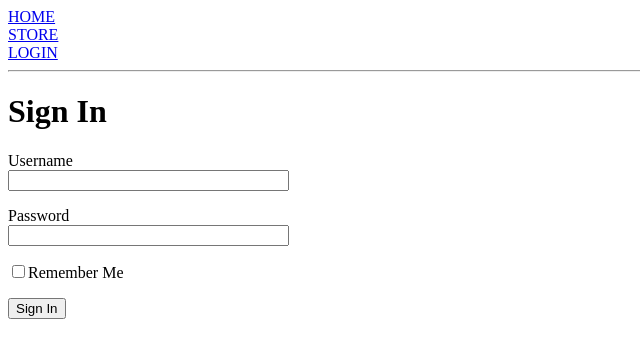
After one commit to bstanton773/FlaskProject, a Flask app: page /login in a window 1280 px wide. The commit adds this page. Shown: the top 358 px of the page, without its empty margins (0-640 px from the left). Run offline with Flask 2, Linux system fonts and the light colour scheme.

Commit message:
Adding Form

```diff
--- /dev/null
+++ b/forms.py
@@ -0,0 +1,11 @@
+from flask_wtf import FlaskForm
+
+from wtforms import StringField, PasswordField, BooleanField, SubmitField
+from wtforms.validators import DataRequired
+
+
+class LoginForm(FlaskForm):
+    username = StringField('Username', validators=[DataRequired()])
+    password = PasswordField('Password', validators=[DataRequired()])
+    remember_me = BooleanField('Remember Me')
+    submit = SubmitField('Sign In')
--- a/hello.py
+++ b/hello.py
@@ -1,6 +1,9 @@
 from flask import Flask, render_template
 
+from forms import LoginForm
+
 app = Flask(__name__)
+app.config['SECRET_KEY'] = 'only-brian-knows'
 
 @app.route('/')
 @app.route('/index')
@@ -44,4 +47,8 @@ def store():
     ]
     return render_template('store.html', items=items, title='A title 2')
 
+@app.route('/login', methods = ['GET', 'POST'])
+def login():
+    form = LoginForm()
+    return render_template('login.html', title="Sign In", form=form)
 app.run()
--- a/templates/base.html
+++ b/templates/base.html
@@ -11,6 +11,7 @@
     <body>
         <div><a href = "/index">HOME</a></div>
         <div><a href = "/store">STORE</a></div>
+        <div><a href = "/login">LOGIN</a></div>
         <hr>
         {% block content %}{% endblock %}
     </body>
--- /dev/null
+++ b/templates/login.html
@@ -0,0 +1,24 @@
+{% extends "base.html" %}
+
+    {% block content %}
+
+    <h1>Sign In</h1>
+    <form action="" method="post">
+        {{form.hidden_tag()}}
+        <p>
+            {{form.username.label }}<br>
+            {{form.username(size=32)}}
+        </p>
+        <p>
+            {{form.password.label }}<br>
+            {{form.password(size=32)}}
+        </p>
+        <p>
+            {{form.remember_me()}}{{form.remember_me.label}}
+        </p>
+        <p>
+            {{form.submit()}}
+        </p>
+    </form>
+
+    {% endblock %}
```
